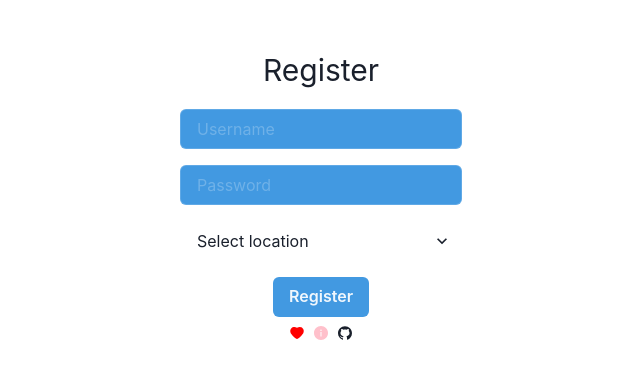
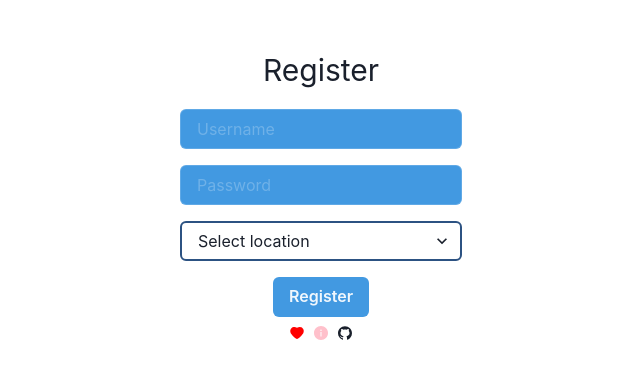
Before and after one commit to alex-budko/gpt-news, a React (Create React App) app in the folder frontend/: page /register in a window 1280 px wide. Shown: the top 378 px of the page, without its empty margins (319-959 px from the left). Built offline with nearby package versions, Linux system fonts and the light colour scheme.

Commit message:
register/workflow

```diff
--- a/frontend/src/auth/Register.js
+++ b/frontend/src/auth/Register.js
@@ -9,6 +9,7 @@ import {
   Select,
 } from "@chakra-ui/react";
 import { useAuth } from "../context/AuthContext";
+import { useNavigate } from "react-router-dom";
 
 const Register = () => {
   const [username, setUsername] = useState("");
@@ -16,6 +17,7 @@ const Register = () => {
   const [location, setLocation] = useState("");
   const [error, setError] = useState(null);
   const { setCurrentUser, setToken } = useAuth();
+  const navigate = useNavigate();
 
   const handleSubmit = async (e) => {
     e.preventDefault();
@@ -33,6 +35,7 @@ const Register = () => {
       const data = await response.json();
       setCurrentUser(username);
       setToken(data.token);
+      navigate("/");
     } catch (error) {
       setError(error.message);
     }
@@ -44,6 +47,7 @@ const Register = () => {
         <Text fontSize="3xl">Register</Text>
         <Box>
           <Input
+            isRequired
             bgColor={"blue.400"}
             placeholder="Username"
             value={username}
@@ -52,6 +56,7 @@ const Register = () => {
         </Box>
         <Box>
           <Input
+            isRequired
             bgColor={"blue.400"}
             placeholder="Password"
             type="password"
@@ -63,10 +68,13 @@ const Register = () => {
           placeholder="Select location"
           value={location}
           onChange={(e) => setLocation(e.target.value)}
+          defaultValue={1}
+          variant='filled'
+          borderColor='blue.700'
         >
-          <option value="US, NY">US, NY</option>
-          <option value="US, CA">US, CA</option>
-          <option value="US, FL">US, FL</option>
+          <option style={{"backgroundColor": "white"}} value="US, NY">US, NY</option>
+          <option style={{"backgroundColor": "white"}} value="US, CA">US, CA</option>
+          <option style={{"backgroundColor": "white"}} value="US, FL">US, FL</option>
         </Select>
 
         {error && (
```
